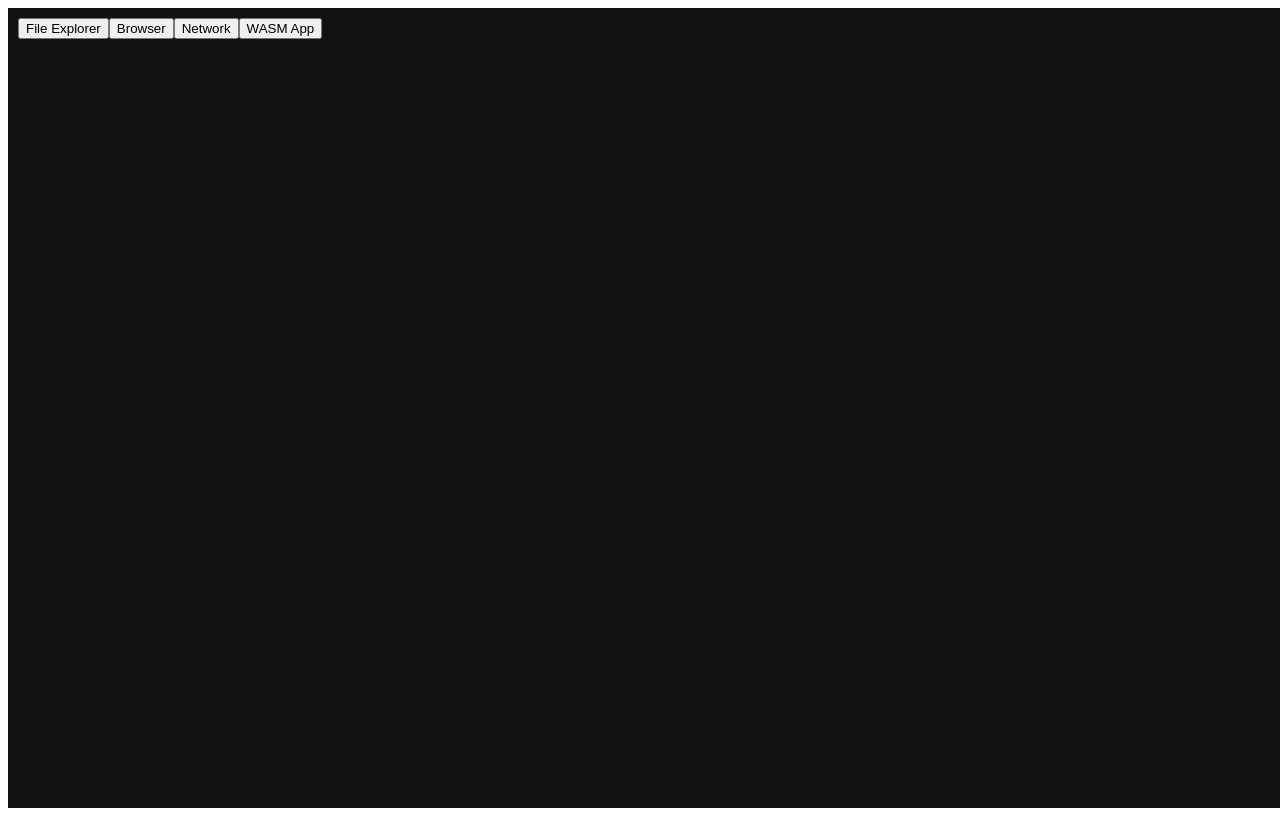
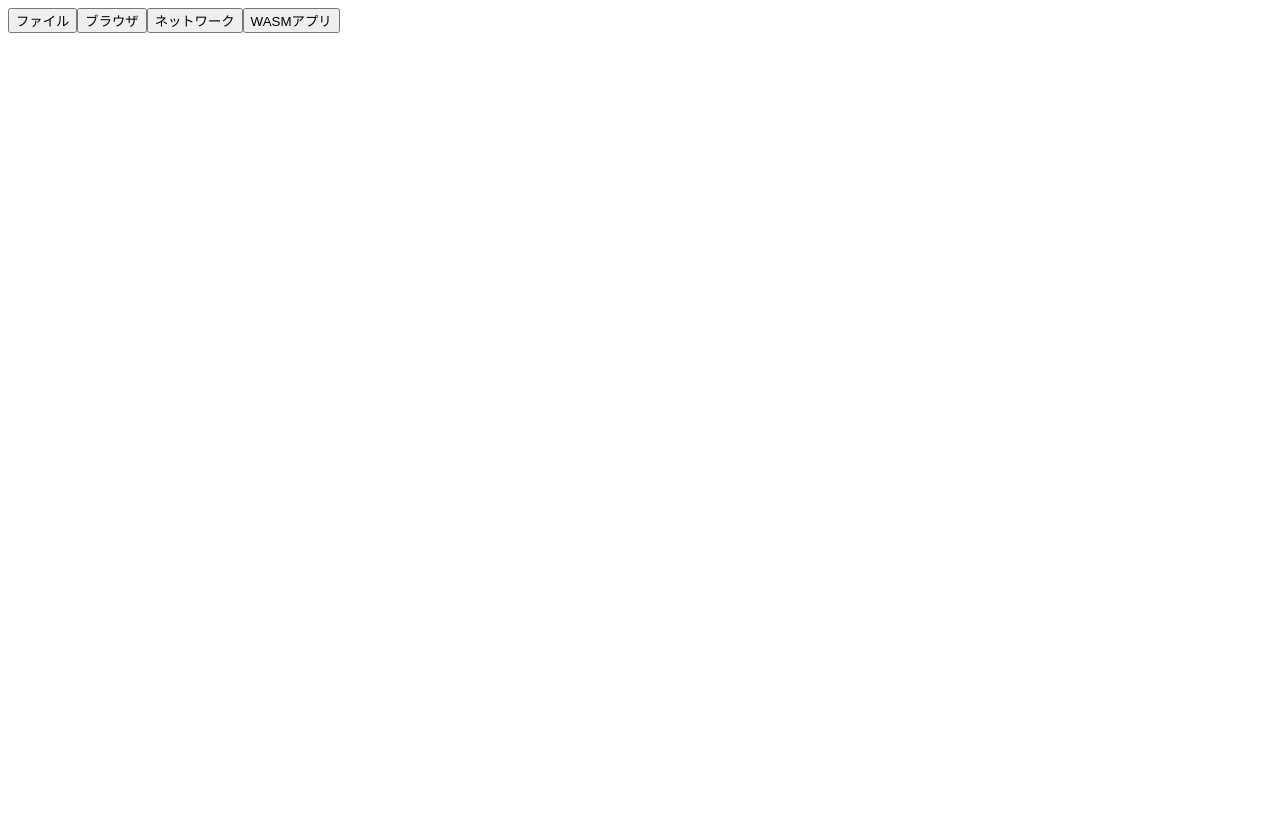
Before and after one commit to mikancat-taki/NitMPRProxy, a React (Vite) app in the folder frontend/: page / in a window 1280 px wide. Built offline with nearby package versions, Linux system fonts and the light colour scheme.

Commit message:
Update Desktop.jsx

```diff
--- a/frontend/src/Desktop.jsx
+++ b/frontend/src/Desktop.jsx
@@ -8,28 +8,22 @@
 export default function Desktop() {
   const [windows, setWindows] = useState([]);
 
-  const openApp = (type) => {
-    setWindows(prev => [...prev, { id: Date.now(), type }]);
+  const openWindow = (component) => {
+    setWindows([...windows, component]);
   };
 
-  const closeWindow = (id) => setWindows(prev => prev.filter(w => w.id !== id));
+  return (
+    <div className="desktop">
+      <div className="taskbar">
+        <button onClick={() => openWindow(<FileExplorer />)}>ファイル</button>
+        <button onClick={() => openWindow(<Browser />)}>ブラウザ</button>
+        <button onClick={() => openWindow(<Network />)}>ネットワーク</button>
+        <button onClick={() => openWindow(<WASMApp />)}>WASMアプリ</button>
+      </div>
 
-  return (
-    <div style={{ width: "100vw", height: "100vh", background: "#111" }}>
-      <div style={{ padding: 10 }}>
-        <button onClick={() => openApp("files")}>File Explorer</button>
-        <button onClick={() => openApp("browser")}>Browser</button>
-        <button onClick={() => openApp("network")}>Network</button>
-        <button onClick={() => openApp("wasm")}>WASM App</button>
-      </div>
-      {windows.map(w => {
-        let content;
-        if (w.type === "files") content = <FileExplorer />;
-        if (w.type === "browser") content = <Browser />;
-        if (w.type === "network") content = <Network />;
-        if (w.type === "wasm") content = <WASMApp />;
-        return <Window key={w.id} title={w.type} onClose={() => closeWindow(w.id)}>{content}</Window>
-      })}
+      {windows.map((win, index) => (
+        <Window key={index}>{win}</Window>
+      ))}
     </div>
   );
 }
```
